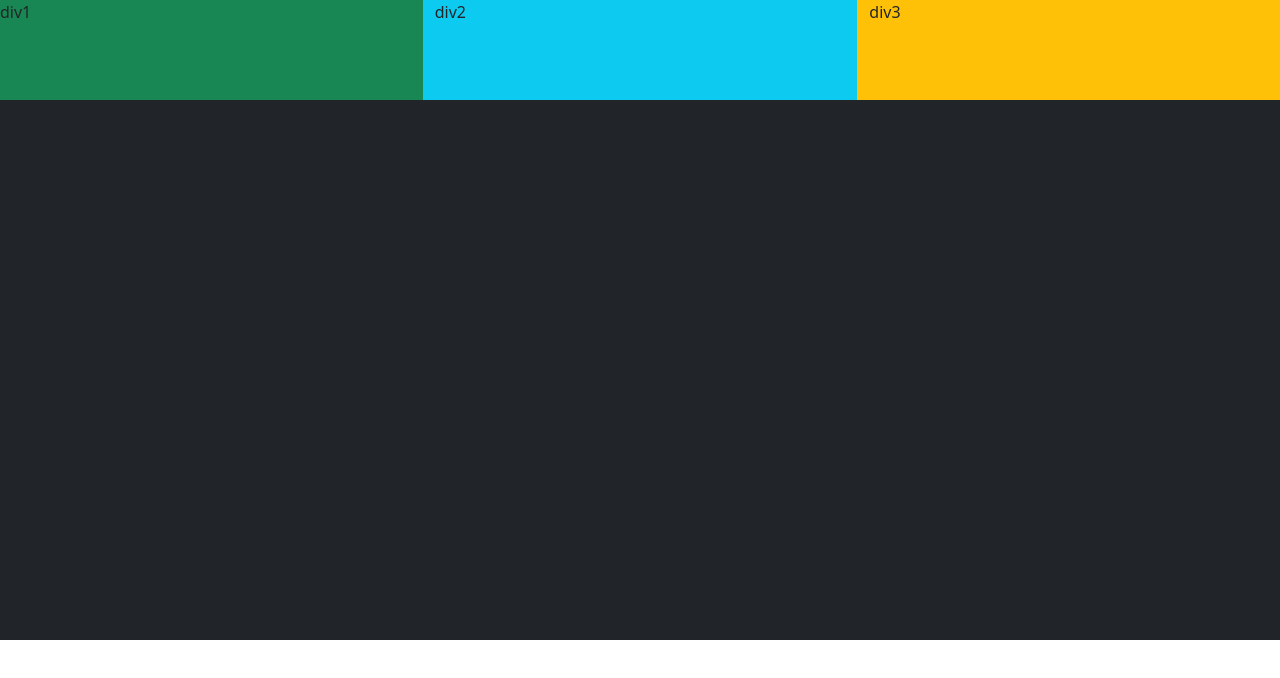
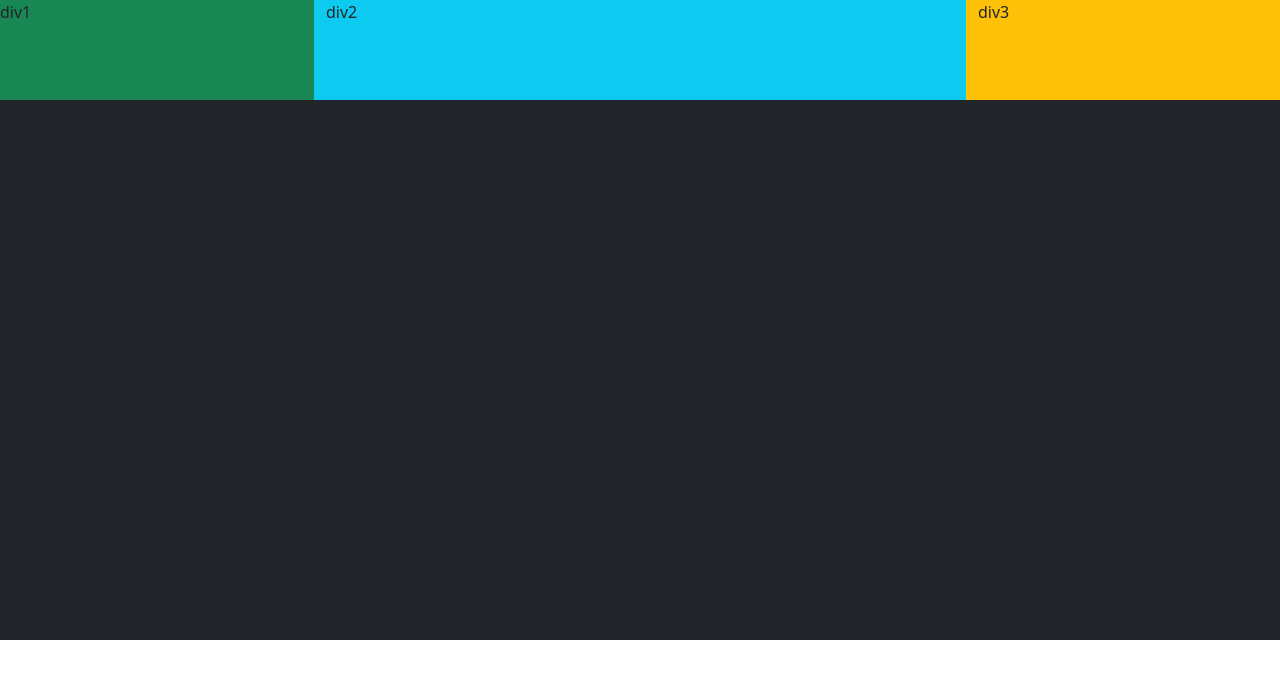
Before and after one commit to bacha-11/Learn-React-Bootstrap, a React (Create React App) app: page / in a window 1280 px wide. Shown: the top 678 px of the page. Built offline with nearby package versions, Linux system fonts and the light colour scheme.

Commit message:
assign value to one column and the remaining space divide into remaining column in bootstrap

```diff
--- a/src/components/pages/AutoColumAndRow.js
+++ b/src/components/pages/AutoColumAndRow.js
@@ -4,7 +4,7 @@ function AutoColumAndRow(){
         <div className="container-fluit bg-dark">
             <div className="row">
                 <div className="col bg-success">div1</div>
-                <div className="col bg-info">div2</div>
+                <div className="col-6 bg-info">div2</div>
                 <div className="col bg-warning">div3</div>
             </div>
         </div>
```
